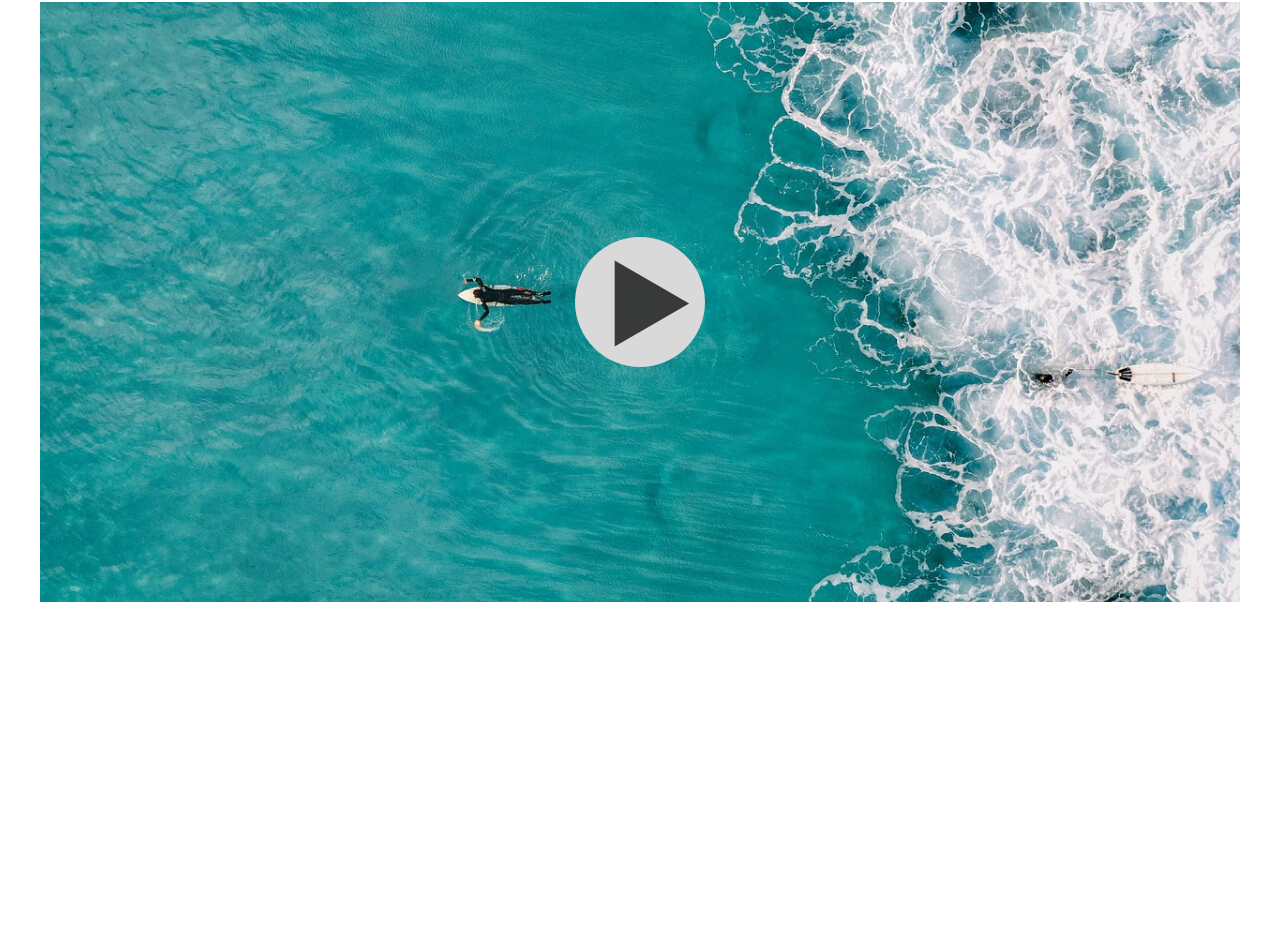
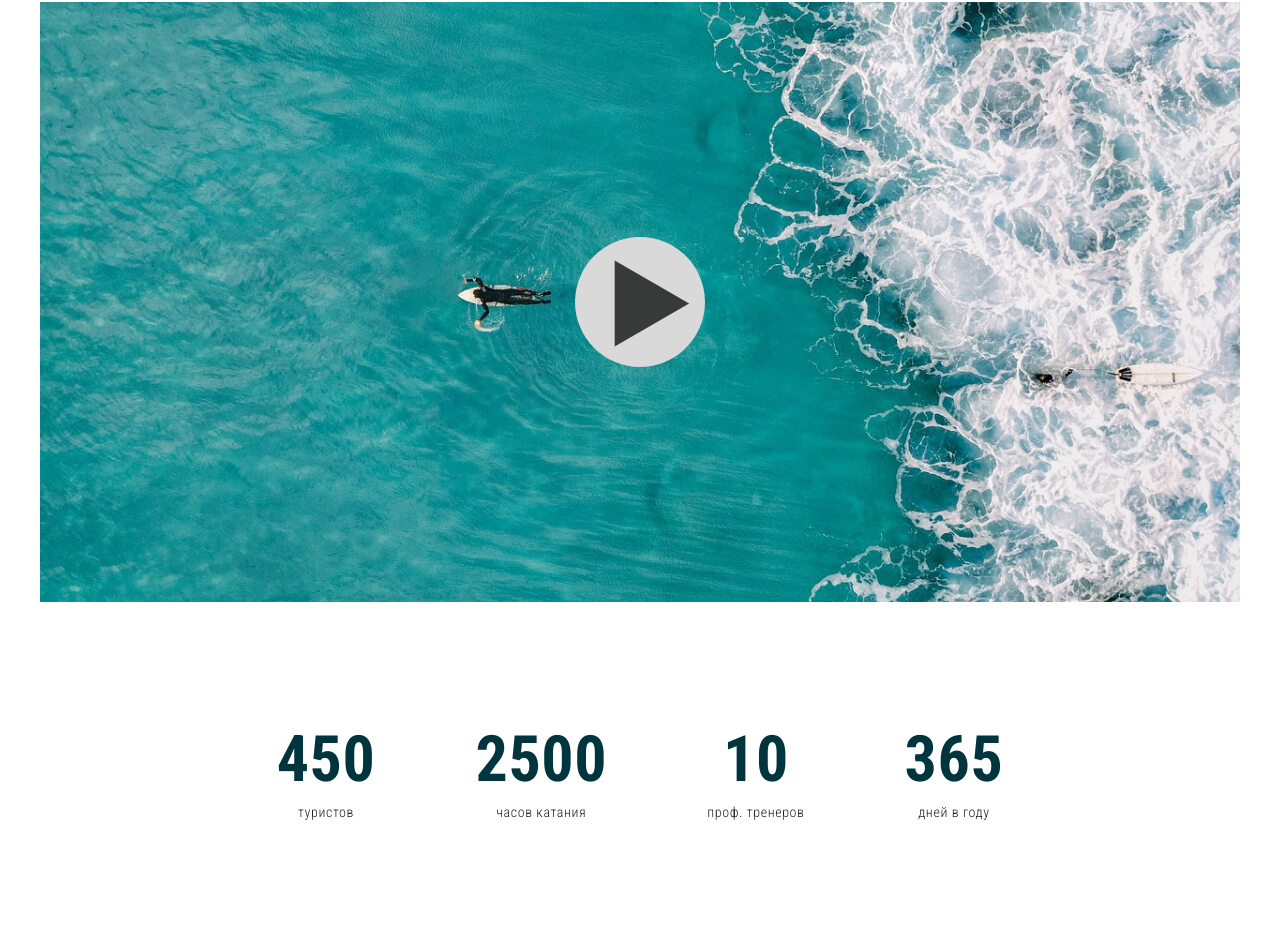
Before and after one commit to katebanban/wawe, a plain HTML site: page index.html in a window 1280 px wide. Shown: the part 4539-5480 px from the top of the page. Before the commit the page ends 5141 px from the top, so only its background shows below. Drawn offline with Linux system fonts and the light colour scheme.

Commit message:
finished the "record" section

```diff
--- a/index.html
+++ b/index.html
@@ -392,6 +392,27 @@
 					</div>
 				</div>
 			</section>
+			<section class="record">
+				<h2 class="visually-hidden">
+					Показатели школы сёрфинга
+				</h2>
+				<div class="container">
+					<ul class="record__list">
+						<li class="record__item">
+							<span>450</span> туристов
+						</li>
+						<li class="record__item">
+							<span>2500</span> часов катания
+						</li>
+						<li class="record__item">
+							<span>10</span> проф. тренеров
+						</li>
+						<li class="record__item">
+							<span>365</span> дней в году
+						</li>
+					</ul>
+				</div>
+			</section>
 		</main>
 	</div>
 </body>
--- /dev/null
+++ b/scss/modules/_record.scss
@@ -0,0 +1,55 @@
+.record {
+	background: var(--white);
+	padding: 120px 0; // от себя
+
+	@media (max-width: 1024px) {
+		padding: 90px 0;
+	}
+
+	@media (max-width: 550px) {
+		padding: 60px 0;
+	}
+
+	.container {
+		--container-width: 870px;
+	}
+
+	&__list {
+		margin: 0;
+		padding: 0;
+		list-style-type: none;
+
+		display: flex;
+		justify-content: center;
+		gap: 100px;
+
+		@media (max-width: 1024px) {
+			gap: 30px 80px;
+		}
+
+		@media (max-width: 768px) {
+			flex-wrap: wrap;
+		}
+
+		@media (max-width: 550px) {
+			flex-direction: column;
+		}
+	}
+
+	&__item {
+		text-align: center;
+
+		span {
+			display: block;
+			margin-bottom: 5px;
+
+			color: var(--title-color);
+			font-weight: 700;
+			font-size: rem(64);
+
+			@media (max-width: 550px) {
+				font-size: rem(55);
+			}
+		}
+	}
+}
--- a/scss/style.scss
+++ b/scss/style.scss
@@ -11,3 +11,4 @@
 @import './modules/_gallery.scss';
 @import './modules/_quote.scss';
 @import './modules/_video.scss';
+@import './modules/_record.scss';
```
Also changed, not shown: css/style.css.
